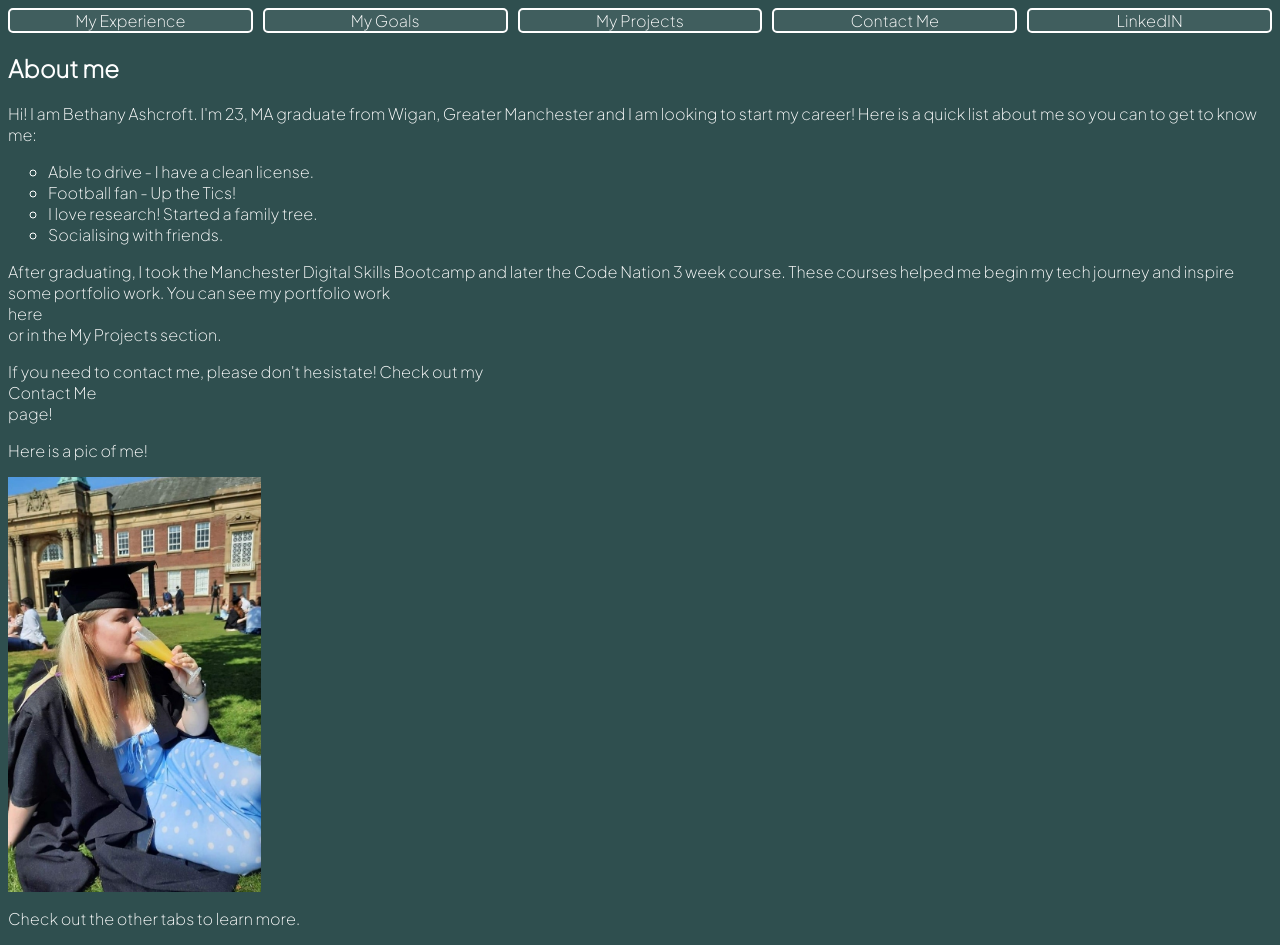
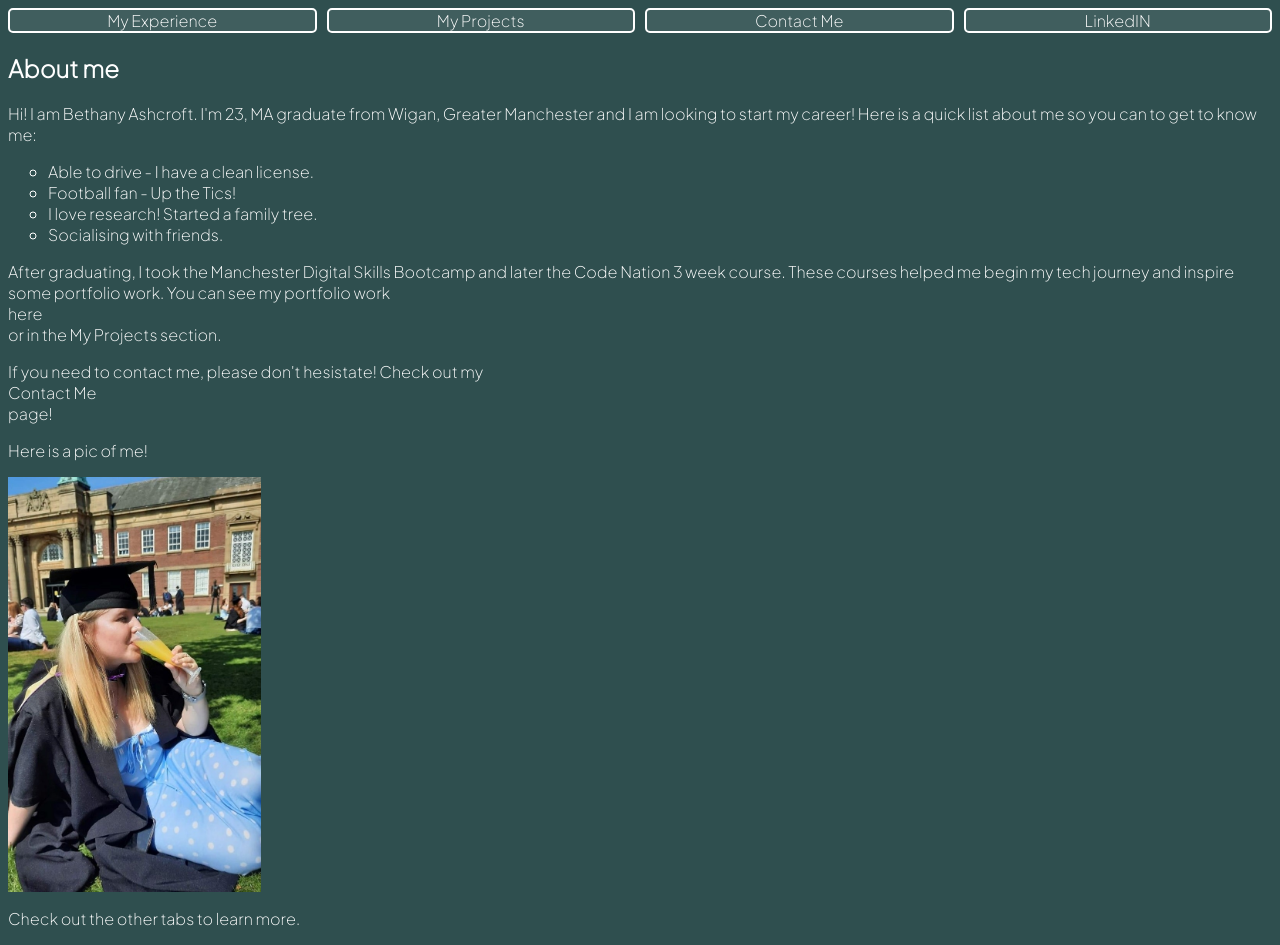
Before and after one commit to Bethashcroft/mywebsite, a plain HTML site: page index.html in a window 1280 px wide. Drawn offline with Linux system fonts and the light colour scheme.

Commit message:
goals removed from nav bar

```diff
--- a/index.html
+++ b/index.html
@@ -10,7 +10,6 @@
         <nav>
             <ul class="navbar">
                 <li><a href="My Experience.html">My Experience</a></li>
-                <li><a href="My Goals.html">My Goals</a></li>
                 <li><a href="My Projects.html">My Projects</a></li>
                 <li><a href="Contact Me.html">Contact Me</a></li>
                 <li><a href="https://www.linkedin.com/in/bethany-ashcroft-5b12b3180/" target="_blank">LinkedIN</a></li>
```
Also changed, not shown: Contact Me.html (+0 -1 lines), My Experience.html (+0 -1 lines), My Projects.html (+0 -1 lines).
